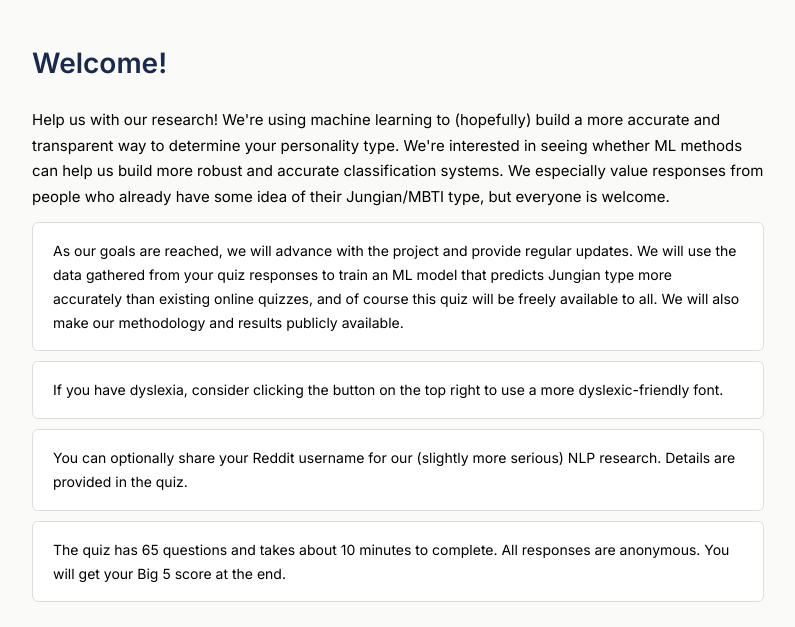
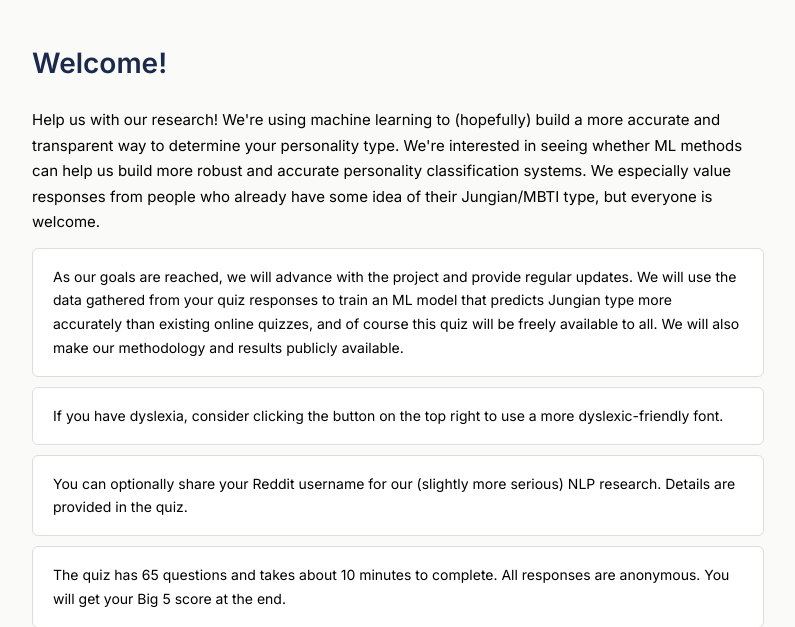
Before and after one commit to O-Nicolinho/AlephPsychometrics, a FastAPI app: page / in a window 1280 px wide. Shown: the part 107-734 px from the top of the page, without its empty margins (242-1037 px from the left). Run offline with FastAPI, Linux system fonts and the light colour scheme; data that the repository does not hold is empty; some web fonts are replaced.

Commit message:
small grammar and phrasing improvements

```diff
--- a/templates/home.html
+++ b/templates/home.html
@@ -24,7 +24,7 @@
 <h1>Welcome!</h1>
 
 
-<p>Help us with our research! We're using machine learning to (hopefully) build a more accurate and transparent way to determine your personality type. We're interested in seeing whether ML methods can help us build more robust and accurate classification systems. We especially value responses from people who already have some idea of their Jungian/MBTI type, but everyone is welcome.</p>
+<p>Help us with our research! We're using machine learning to (hopefully) build a more accurate and transparent way to determine your personality type. We're interested in seeing whether ML methods can help us build more robust and accurate personality classification systems. We especially value responses from people who already have some idea of their Jungian/MBTI type, but everyone is welcome.</p>
 
 <div class="info-box">
     <p>As our goals are reached, we will advance with the project and provide regular updates. We will use the data gathered from your quiz responses to train an ML model that predicts Jungian type more accurately than existing online quizzes, and of course this quiz will be freely available to all. We will also make our methodology and results publicly available.</p>
--- a/templates/quiz.html
+++ b/templates/quiz.html
@@ -4,7 +4,7 @@
 
 {% block content %}
 <h1>Quiz</h1>
-<p>Rate each statement from 1 (Strongly Disagree), 3 (Neutral) to 5 (Strongly Agree).</p>
+<p>Rate each statement from 1 (Strongly Disagree), 3 (Neutral), to 5 (Strongly Agree).</p>
 
 <form id="quiz-form">
     {% for q in questions %}
```
